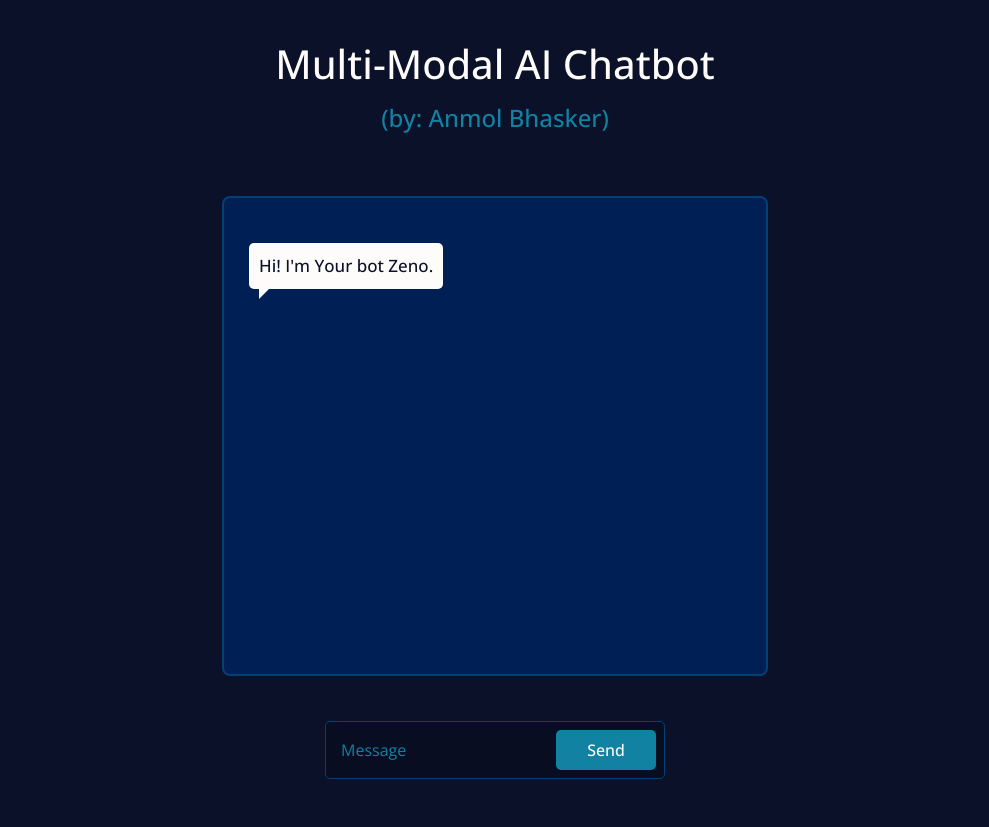
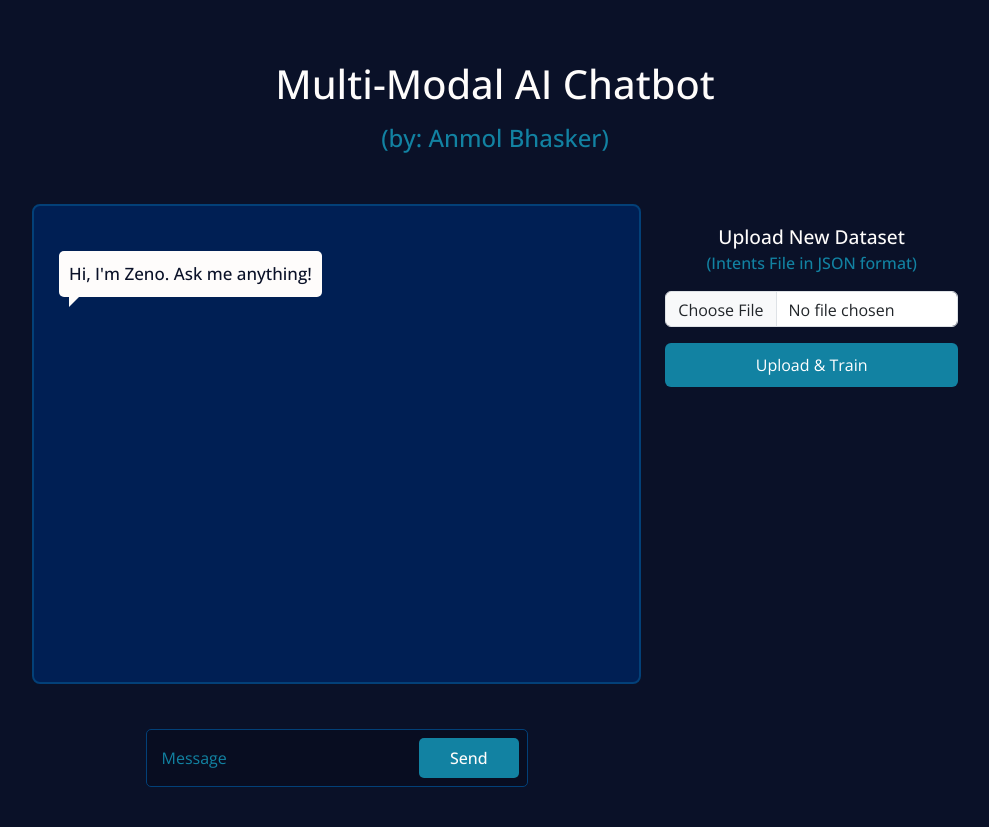
Before and after one commit to NKdesigndev/ai-chatbot, a Flask app: page / in a window 1280 px wide. Shown: the whole page, without its empty margins (145-1134 px from the left). Before the commit the page ends 779 px from the top, so only its background shows below. Run offline with Flask 3, Linux system fonts and the light colour scheme; parts of the project's set-up code (start-up, migrations or seed data) failed here and were passed over; some libraries are stand-ins or nearby versions.

Commit message:
File uploading works now

```diff
--- a/app.py
+++ b/app.py
@@ -3,40 +3,64 @@ import random
 import numpy as np
 import pickle
 import json
-from flask import Flask, render_template, request
+import os
+import shutil
+from flask import Flask, render_template, request, jsonify
+from werkzeug.utils import secure_filename
 import nltk
 from keras.models import load_model
 from nltk.stem import WordNetLemmatizer
+from train import train_model  # Custom training module
 
+# Downloading necessary NLTK data
 nltk.download('wordnet')
 nltk.download('omw-1.4')
 nltk.download('punkt')
-nltk.download('punkt_tab')
+
 lemmatizer = WordNetLemmatizer()
 
-# chat initialization
+# Initialize Flask app
+app = Flask(__name__)
+
+# Configure file upload
+UPLOAD_FOLDER = 'uploads'
+ALLOWED_EXTENSIONS = {'json'}
+app.config['UPLOAD_FOLDER'] = UPLOAD_FOLDER
+
+if not os.path.exists(UPLOAD_FOLDER):
+    os.makedirs(UPLOAD_FOLDER)
+
+# Function to check if the file type is allowed
+def allowed_file(filename):
+    return '.' in filename and filename.rsplit('.', 1)[1].lower() in ALLOWED_EXTENSIONS
+
+# Load model and data
 model = load_model("chatbot_model.h5")
-intents = json.loads(open("intents.json").read())
+print("✅ Model loaded successfully.")
+model.summary()
+
+with open("intents.json", "r", encoding="utf-8") as f:
+    intents = json.load(f)
+
 words = pickle.load(open("words.pkl", "rb"))
 classes = pickle.load(open("classes.pkl", "rb"))
 
-app = Flask(__name__)
-
+# Home route
 @app.route("/")
 def home():
     return render_template("index.html")
 
-
+# Chat endpoint
 @app.route("/get", methods=["POST"])
 def chatbot_response():
     msg = request.form["msg"]
-    if msg.startswith('my name is'):
-        name = msg[11:]
+    if msg.lower().startswith('my name is'):
+        name = msg[11:].strip()
         ints = predict_class(msg, model)
         res1 = getResponse(ints, intents)
         res = res1.replace("{n}", name)
-    elif msg.startswith('hi my name is'):
-        name = msg[14:]
+    elif msg.lower().startswith('hi my name is'):
+        name = msg[14:].strip()
         ints = predict_class(msg, model)
         res1 = getResponse(ints, intents)
         res = res1.replace("{n}", name)
@@ -45,14 +69,13 @@ def chatbot_response():
         res = getResponse(ints, intents)
     return res
 
-
-# chat functionalities
+# Tokenize and clean sentence
 def clean_up_sentence(sentence):
     sentence_words = nltk.word_tokenize(sentence)
     sentence_words = [lemmatizer.lemmatize(word.lower()) for word in sentence_words]
     return sentence_words
 
-
+# Convert sentence into bag of words
 def bow(sentence, words, show_details=True):
     sentence_words = clean_up_sentence(sentence)
     bag = [0] * len(words)
@@ -61,34 +84,76 @@ def bow(sentence, words, show_details=True):
             if w == s:
                 bag[i] = 1
                 if show_details:
-                    print("found in bag: %s" % w)
+                    print("✅ Found in bag:", w)
+    print("🧠 BOW Vector:", bag)
     return np.array(bag)
 
+# Predict intent
+def predict_class(sentence, model):
+    p = bow(sentence, words, show_details=True)
+    res = model.predict(np.array([p]))[0]
+    print("🔍 Prediction Probabilities:", res)
 
-def predict_class(sentence, model):
-    p = bow(sentence, words, show_details=False)
-    res = model.predict(np.array([p]))[0]
-    ERROR_THRESHOLD = 0.25
+    ERROR_THRESHOLD = 0.05  # Lowered threshold for better matching
     results = [[i, r] for i, r in enumerate(res) if r > ERROR_THRESHOLD]
     results.sort(key=lambda x: x[1], reverse=True)
     return_list = []
     for r in results:
         return_list.append({"intent": classes[r[0]], "probability": str(r[1])})
+    print("🤖 Predicted:", return_list)
     return return_list
 
+# Updated getResponse function to handle unknown queries
+def getResponse(ints, intents_json):
+    if not ints:
+        return "I'm sorry, I don't understand that. Can you please rephrase your question?"
 
-def getResponse(ints, intents_json):
     tag = ints[0]["intent"]
-    list_of_intents = intents_json["intents"]
-    for i in list_of_intents:
+
+    # Check if the tag exists in intents_json
+    for i in intents_json["intents"]:
         if i["tag"] == tag:
-            result = random.choice(i["responses"])
-            break
-    return result
+            return random.choice(i["responses"])
 
+    # Default response if no tag is found
+    return "I’m not sure how to respond to that. Could you ask something else?"
 
-# run with ngrok
+# Upload route for training
+@app.route("/upload", methods=["POST"])
+def upload_file():
+    global model, intents, words, classes  # Ensure global variables are updated
+
+    if 'file' not in request.files:
+        return jsonify({"message": "No file part"}), 400
+    file = request.files['file']
+    if file.filename == '':
+        return jsonify({"message": "No selected file"}), 400
+    if file and allowed_file(file.filename):
+        filename = secure_filename(file.filename)
+        filepath = os.path.join(app.config['UPLOAD_FOLDER'], filename)
+        file.save(filepath)
+
+        try:
+            # Copy uploaded file to intents.json for consistency
+            shutil.copy(filepath, "intents.json")
+
+            # Run training
+            response = train_model(filepath)
+
+            # Reload trained artifacts
+            model = load_model("chatbot_model.h5")
+            print("✅ Model reloaded after training.")
+            with open("intents.json", "r", encoding="utf-8") as f:
+                intents = json.load(f)
+            words = pickle.load(open("words.pkl", "rb"))
+            classes = pickle.load(open("classes.pkl", "rb"))
+
+            return jsonify({"message": response, "status": "success"}), 200
+        except Exception as e:
+            return jsonify({"message": f"Error during training: {str(e)}", "status": "error"}), 500
+    else:
+        return jsonify({"message": "Invalid file type. Only JSON files allowed."}), 400
+
+# Run Flask app
 if __name__ == "__main__":
-    # from flask_ngrok import run_with_ngrok
-    # run_with_ngrok(app)
-    app.run()
+    app.run(debug=True)
--- a/static/style.css
+++ b/static/style.css
@@ -15,12 +15,12 @@ body {
 
 /* On hover */
 ::-webkit-scrollbar-thumb:hover {
-  background: #001F54;
+  background: #001f54;
 }
 
 /* Scrollbar track (area behind the thumb) */
 ::-webkit-scrollbar-track {
-  background: #0A1128;
+  background: #0a1128;
 }
 
 h1 {
@@ -82,18 +93,18 @@ form{
 .form-control {
   display: block;
   width: 100%;
-    padding: .4375rem 0;
+  padding: 0.4375rem 0;
   padding-right: 0px;
   padding-left: 0px;
   font-size: 1rem;
   line-height: 1.5;
   color: #495057;
-    border:none;
+  border: none;
   background-color: transparent;
   background-clip: padding-box;
   border-bottom: 1px solid #d2d2d2;
   box-shadow: none;
-    transition: border-color .15s ease-in-out,box-shadow .15s ease-in-out;
+  transition: border-color 0.15s ease-in-out, box-shadow 0.15s ease-in-out;
 }
 .btn {
   float: left;
@@ -102,28 +113,68 @@ form{
   vertical-align: middle;
   user-select: none;
   border: 1px solid transparent;
-    padding: .46875rem 1rem;
+  padding: 0.46875rem 1rem;
   font-size: 1rem;
   line-height: 1.5;
-    border-radius: .25rem;
-    transition: color .15s ease-in-out,background-color .15s ease-in-out,border-color .15s ease-in-out,box-shadow .15s ease-in-out;
+  border-radius: 0.25rem;
+  transition: color 0.15s ease-in-out, background-color 0.15s ease-in-out, border-color 0.15s ease-in-out, box-shadow 0.15s ease-in-out;
 }
 .btn-warning {
   color: #fff;
   background-color: #f08f00;
   border-color: #c27400;
 }
-.btn.btn-warning:active, .btn.btn-warning:focus, .btn.btn-warning:hover {
-    box-shadow: 0 14px 26px -12px rgba(0, 5, 34, 0.42),0 4px 23px 0 rgba(0,0,0,.12),0 8px 10px -5px rgba(0, 68, 255, 0.2);
+.btn.btn-warning:active,
+.btn.btn-warning:focus,
+.btn.btn-warning:hover {
+  box-shadow: 0 14px 26px -12px rgba(0, 5, 34, 0.42), 0 4px 23px 0 rgba(0, 0, 0, 0.12), 0 8px 10px -5px rgba(0, 68, 255, 0.2);
 }
 
-button, input, optgroup, select, textarea {
+button,
+input,
+optgroup,
+select,
+textarea {
   margin: 0;
   font-family: inherit;
   font-size: inherit;
   line-height: inherit;
-    overflow:visible;
+  overflow: visible;
 }
+.upload-file-bl {
+  padding-top: 60px;
+}
+.upload-file-bl h3 {
+  color: #fefcfb;
+  font-size: 1.2rem;
+  margin-bottom: 15px;
+  line-height: 25px;
+
+  span {
+    color: #1282a2;
+    font-size: 1rem;
+  }
+}
+.upload-file-bl button {
+  border: none;
+  outline: none;
+  background: #1282a2;
+  width: 100%;
+  padding: 10px 0;
+}
+.upload-file-bl button:hover {
+  background: #034078;
+}
+#chatbox {
+  height: 400px;
+  overflow-y: auto;
+  padding: 10px;
+  border: 1px solid #ddd;
+  background: #f9f9f9;
+  border-radius: 8px;
+  scroll-behavior: smooth; /* ⬅️ This makes scrolling smooth */
+}
+
 #chatbox {
   min-height: 60vh;
   max-height: 60vh;
@@ -140,7 +191,7 @@ button, input, optgroup, select, textarea {
   margin-left: auto;
   margin-right: auto;
   /* width: 80%; */
-    margin-top: 60px;
+  margin-top: 40px;
 }
 
 #userInput {
@@ -242,16 +295,16 @@ button, input, optgroup, select, textarea {
   /* line-height: 30px; */
   /* margin: 5px; */
 }
-.main-hdr{
-    margin-top: 40px;
-    color: #FEFCFB;
+.main-hdr {
+  margin-top: 60px;
+  color: #fefcfb;
 }
-.main-hdr span{
+.main-hdr span {
   font-size: 1.5rem;
-    color: #1282A2;
+  color: #1282a2;
 }
 .botText span {
-    background-color: #FEFCFB; /* Bubble background color */
+  background-color: #fefcfb; /* Bubble background color */
   padding: 10px;
   border-radius: 5px;
   position: relative; /* Needed for the arrow positioning */
--- a/templates/index.html
+++ b/templates/index.html
@@ -1,70 +1,103 @@
 <!DOCTYPE html>
 <html>
-
   <head>
-      <meta name="viewport" content="width=device-width, initial-scale=1.0">
-    <link rel="stylesheet" type="text/css" href="{{ url_for('static', filename='style.css')}}" />
-
-    <link rel="stylesheet" href="{{ url_for('static', filename='bootstrap.min.css')}}" />
-    <!-- <link rel="stylesheet" type="text/css" href="{{ url_for('static', filename='css.css')}}" /> -->
+    <meta name="viewport" content="width=device-width, initial-scale=1.0" />
+    <link rel="stylesheet" type="text/css" href="{{ url_for('static', filename='style.css') }}" />
+    <link rel="stylesheet" href="{{ url_for('static', filename='bootstrap.min.css') }}" />
     <script src="https://ajax.googleapis.com/ajax/libs/jquery/3.2.1/jquery.min.js"></script>
-    <link rel="preconnect" href="https://fonts.googleapis.com">
-    <link rel="preconnect" href="https://fonts.gstatic.com" crossorigin>
-    <link href="https://fonts.googleapis.com/css2?family=Open+Sans:ital,wght@0,300..800;1,300..800&display=swap" rel="stylesheet">
+    <link rel="preconnect" href="https://fonts.googleapis.com" />
+    <link rel="preconnect" href="https://fonts.gstatic.com" crossorigin />
+    <link href="https://fonts.googleapis.com/css2?family=Open+Sans:ital,wght@0,300..800;1,300..800&display=swap" rel="stylesheet" />
   </head>
 
   <body>
     <div class="container">
-            <div class="row" style="justify-content: center;">
+      <div class="row" style="justify-content: center">
+        <div class="col-sm-12 col-md-10">
+          <h1 class="main-hdr">
+            Multi-Modal AI Chatbot
+            <br />
+            <span>(by: Anmol Bhasker)</span>
+          </h1>
 
-            <div class="col-sm-4 col-md-6">
-                <h1 class="main-hdr">Multi-Modal AI Chatbot <br><span>(by: Anmol Bhasker)</span></h1>
+          <!-- Chatbot Section -->
+          <div class="row">
+            <div class="col-12 col-sm-8 col-md-8 order-2 order-sm-1">
               <form>
                 <div id="chatbox">
                   <div class="">
-                            <p class="botText"><span>Hi! I'm Your bot Zeno.</span></p>
+                    <p class="botText">
+                      <span>Hi, I'm Zeno. Ask me anything!</span>
+                    </p>
                   </div>
                 </div>
                 <div id="userInput" class="row">
-                        <div class="col-md-8" style="display: flex; align-items: center;">
-                            <input id="text" type="text" name="msg" placeholder="Message" class="form-control">
+                  <div class="col-12 col-sm-10 col-md-8" style="display: flex; align-items: center">
+                    <input id="text" type="text" name="msg" placeholder="Message" class="form-control" required />
                     <button type="submit" id="send" class="btn btn-warning">Send</button>
                   </div>
                 </div>
               </form>
             </div>
+            <div class="upload-file-bl order-1 order-sm-2 col-12 col-sm-4 col-md-4">
+              <!-- File Upload Section -->
+              <h3>Upload New Dataset <br /><span>(Intents File in JSON format)</span></h3>
+              <form id="uploadForm" enctype="multipart/form-data">
+                <input type="file" name="file" id="file" class="form-control mb-3" accept=".json" required />
+                <button type="submit" class="btn btn-primary">Upload & Train</button>
+              </form>
+              <div id="uploadStatus" class="mt-3"></div>
+            </div>
+          </div>
+        </div>
       </div>
     </div>
 
     <script>
-    $(document).ready(function() {
-        $("form").on("submit", function(event) {
-            var rawText = $("#text").val();
-            var userHtml = '<p class="userText"><span>' + rawText + "</span></p>";
-            $("#text").val("");
-            $("#chatbox").append(userHtml);
-            document.getElementById("userInput").scrollIntoView({
-                block: "start",
-                behavior: "smooth",
+      // Chatbot interaction
+      $(document).ready(function () {
+        $('form').on('submit', function (event) {
+          var rawText = $('#text').val();
+          var userHtml = '<p class="userText"><span>' + rawText + '</span></p>';
+          $('#text').val('');
+          $('#chatbox').append(userHtml);
+          $('#chatbox').scrollTop($('#chatbox')[0].scrollHeight); // ⬅️ Scroll after user msg
+
+          $.ajax({
+            data: { msg: rawText },
+            type: 'POST',
+            url: '/get',
+          }).done(function (data) {
+            var botHtml = '<p class="botText"><span>' + data + '</span></p>';
+            $('#chatbox').append($.parseHTML(botHtml));
+            $('#chatbox').scrollTop($('#chatbox')[0].scrollHeight); // ⬅️ Scroll after bot reply
           });
-            $.ajax({
-                data: {
-                    msg: rawText,
-                },
-                type: "POST",
-                url: "/get",
-            }).done(function(data) {
-                var botHtml = '<p class="botText"><span>' + data + "</span></p>";
-                $("#chatbox").append($.parseHTML(botHtml));
-                document.getElementById("userInput").scrollIntoView({
-                    block: "start",
-                    behavior: "smooth",
+
+          event.preventDefault();
         });
       });
-            event.preventDefault();
+
+      // File upload and training process
+      $('#uploadForm').on('submit', function (event) {
+        event.preventDefault(); // Prevent form submission
+
+        var formData = new FormData(this); // Get form data
+        $('#uploadStatus').text('Uploading and training, please wait...');
+
+        $.ajax({
+          url: '/upload', // Adjust with your route
+          type: 'POST',
+          data: formData,
+          processData: false,
+          contentType: false,
+          success: function (response) {
+            $('#uploadStatus').html('<span class="text-success">File uploaded and training completed successfully!</span>');
+          },
+          error: function (xhr, status, error) {
+            $('#uploadStatus').html('<span class="text-danger">Error: ' + xhr.responseJSON.message + '</span>');
+          },
         });
       });
     </script>
   </body>
-
 </html>
```
Also changed, not shown: other parts of static/style.css (+45 -33 lines), train.py (+89 -75 lines), 4 other files. Lines whose indentation alone changed are shown as unchanged.
